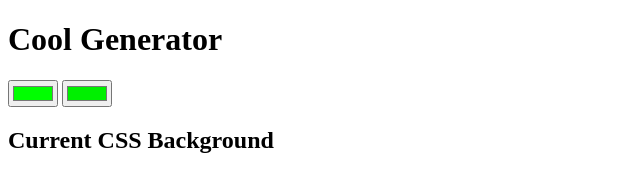
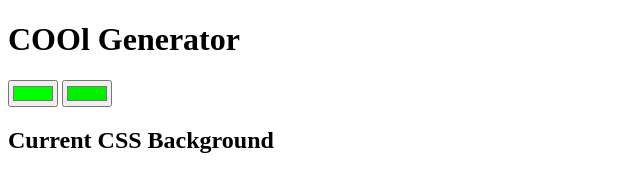
Before and after one commit to llaxme/background-generator, a plain HTML site: page index.html in a window 1280 px wide. Shown: the whole page, without its empty margins (0-640 px from the left). Drawn offline with Linux system fonts and the light colour scheme.

Commit message:
captalize text

```diff
--- a/index.html
+++ b/index.html
@@ -4,7 +4,7 @@
 		<title>Gradient Backgrounfd</title>
 	</head>
 	<body id="gradient">
-	   <h1>Cool Generator</h1>
+	   <h1>COOl Generator</h1>
 	   <input class="color1" type="color" name="color1" value="#00ff00">
 	   <input class="color2" type="color" name="color2" value="#00f000">
 	   <h2>Current CSS Background</h2>
```
